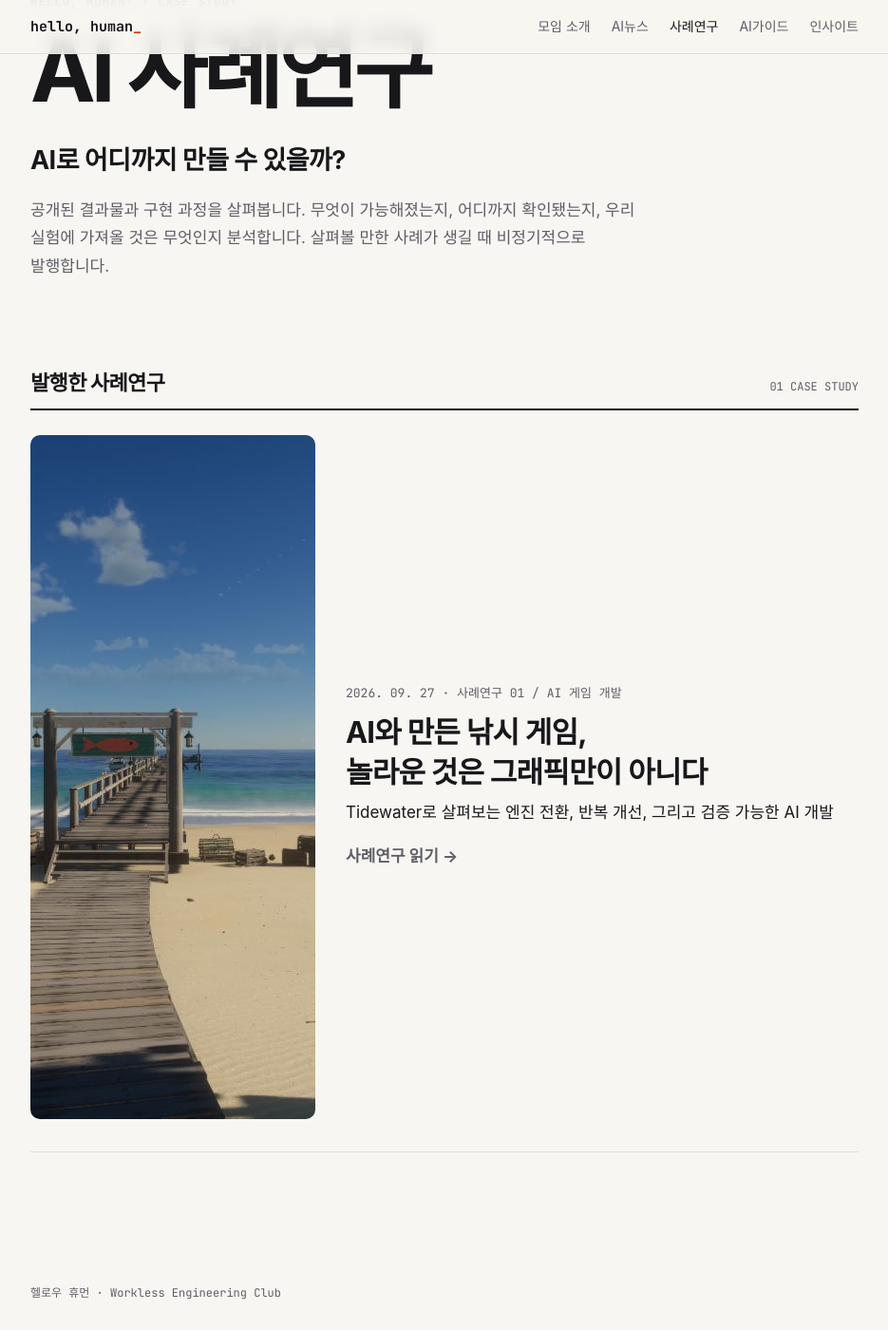
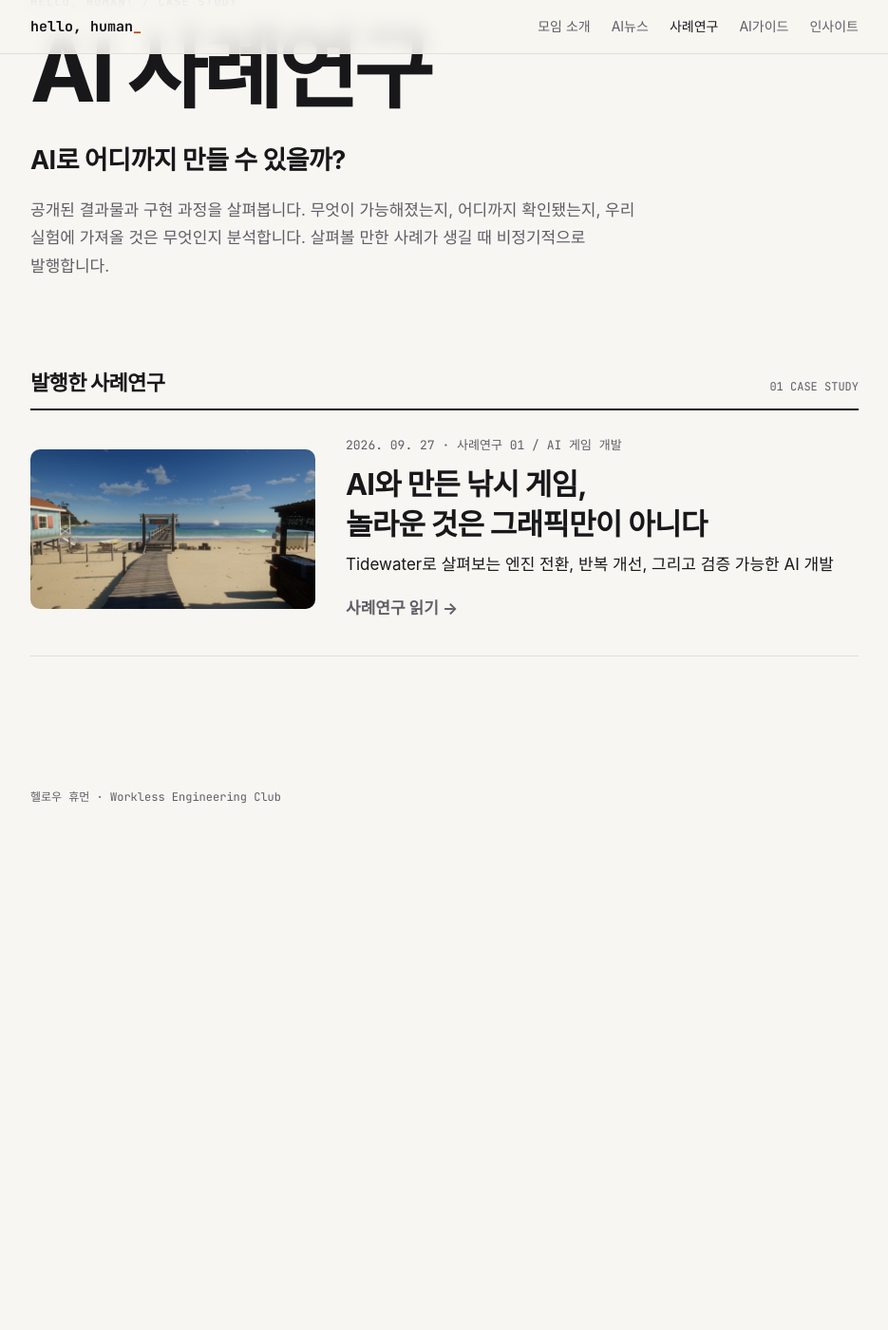
Before and after one commit to SoorimSun/hello-human, a Jekyll site: the page case-studies/index.html, which Jekyll copies as it is, in a window 1280 px wide and 1400 px high, scrolled down 159 px. Shown: the whole window at 95% size, without its empty margins (172-1107 px from the left). Built offline with Jekyll 4.4.1, drawn with Linux system fonts in a browser that asks for light colours; some web fonts are replaced; after the commit the page ends 1037 px from its top, so only the background shows below that.

Commit message:
fix: 사례연구 목록 이미지 높이와 비율 수정

```diff
--- a/assets/case-studies.css
+++ b/assets/case-studies.css
@@ -8,7 +8,7 @@
 .case-home-copy > span:not([class]) { color: var(--muted); font-size: 15px; line-height: 1.6; }
 .case-home-feature:hover, .case-home-feature:focus-visible { border-color: var(--accent); }
 .case-list-card { display: grid; grid-template-columns: 300px minmax(0, 1fr); gap: 32px; margin-top: 26px; padding-bottom: 34px; border-bottom: 1px solid var(--line); text-decoration: none; }
-.case-list-card img { display: block; width: 100%; aspect-ratio: 16 / 10; object-fit: cover; border-radius: 10px; }
+.case-list-card img { display: block; width: 100%; height: auto; aspect-ratio: 16 / 9; align-self: center; object-fit: cover; border-radius: 10px; }
 .case-list-card .news-issue-main { align-content: center; }
 .case-list-card .news-home-cta { margin-top: 8px; }
 .case-list-card:hover .news-home-cta { color: var(--ink); }
--- a/case-studies/2026-09-27-tidewater.html
+++ b/case-studies/2026-09-27-tidewater.html
@@ -13,7 +13,7 @@
 <link rel="stylesheet" href="../assets/style.css?v=4">
 <link rel="stylesheet" href="../assets/news.css?v=9">
 <link rel="stylesheet" href="../assets/guide.css?v=4">
-<link rel="stylesheet" href="../assets/case-studies.css?v=1">
+<link rel="stylesheet" href="../assets/case-studies.css?v=2">
 </head>
 <body>
 <header class="topbar"><div class="wrap topbar-inner">
--- a/case-studies/index.html
+++ b/case-studies/index.html
@@ -11,7 +11,7 @@
 <link rel="stylesheet" href="https://fonts.googleapis.com/css2?family=JetBrains+Mono:wght@400;500;700&display=swap">
 <link rel="stylesheet" href="../assets/style.css?v=4">
 <link rel="stylesheet" href="../assets/news.css?v=9">
-<link rel="stylesheet" href="../assets/case-studies.css?v=1">
+<link rel="stylesheet" href="../assets/case-studies.css?v=2">
 </head><body>
 <header class="topbar"><div class="wrap topbar-inner">
 <a class="logo" href="../">hello, human<span class="cursor" aria-hidden="true">_</span></a>
--- a/index.html
+++ b/index.html
@@ -18,7 +18,7 @@
 <link rel="stylesheet" href="assets/style.css?v=4">
 <link rel="stylesheet" href="assets/showcase.css?v=1">
 <link rel="stylesheet" href="assets/news-sections.css?v=1">
-<link rel="stylesheet" href="assets/case-studies.css?v=1">
+<link rel="stylesheet" href="assets/case-studies.css?v=2">
 </head>
 <body>
 
```
